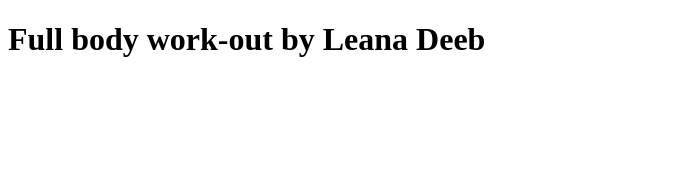
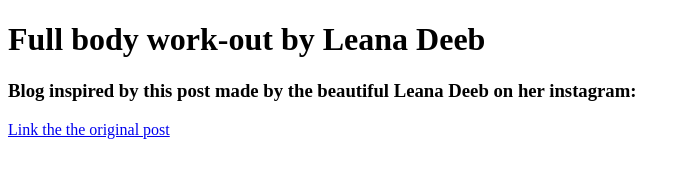
Before and after one commit to yefreescoding/basic-only-html-web-page, a plain HTML site: page Git repo html/index-leana-deeb.html in a window 1280 px wide. Shown: the whole page, without its empty margins (0-690 px from the left). Drawn offline with Linux system fonts and the light colour scheme.

Commit message:
Second modification

```diff
--- a/Git repo html/index-leana-deeb.html
+++ b/Git repo html/index-leana-deeb.html
@@ -5,6 +5,11 @@
     <title>Leana Deeb full body work-out</title>
   </head>
   <body>
-    <h1>Full body work-out by Leana Deeb</h1>
+    <h1> Full body work-out by Leana Deeb</h1>
+    <h3>
+      Blog inspired by this post made by the beautiful Leana Deeb
+      on her instagram:
+    </h3>
+    <a href="https://www.instagram.com/p/Cm4-XV4JP3-/?utm_source=ig_web_copy_link">Link the the original post</a>
   </body>
 </html>
```
Also changed, not shown: Git repo html/about.html (added).
